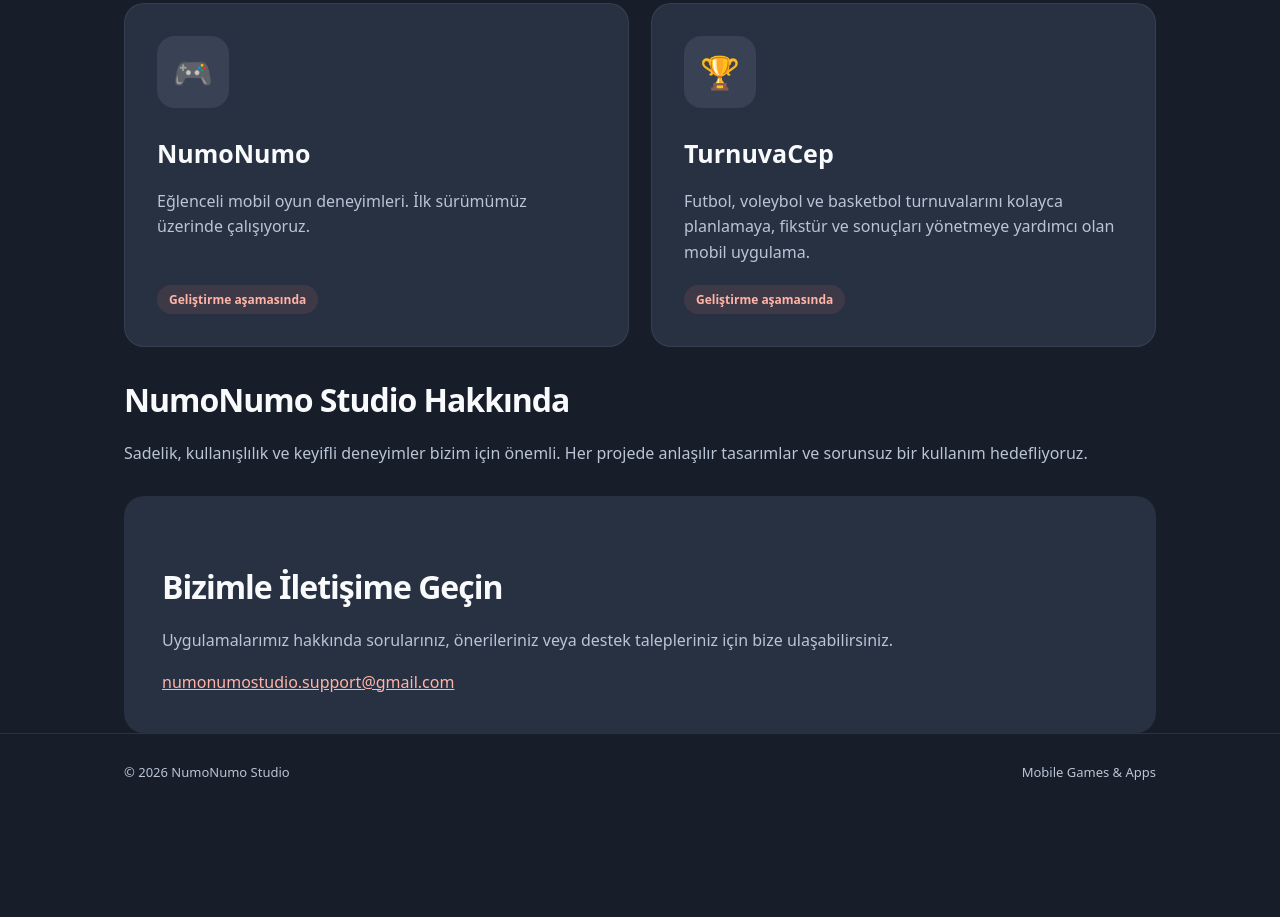
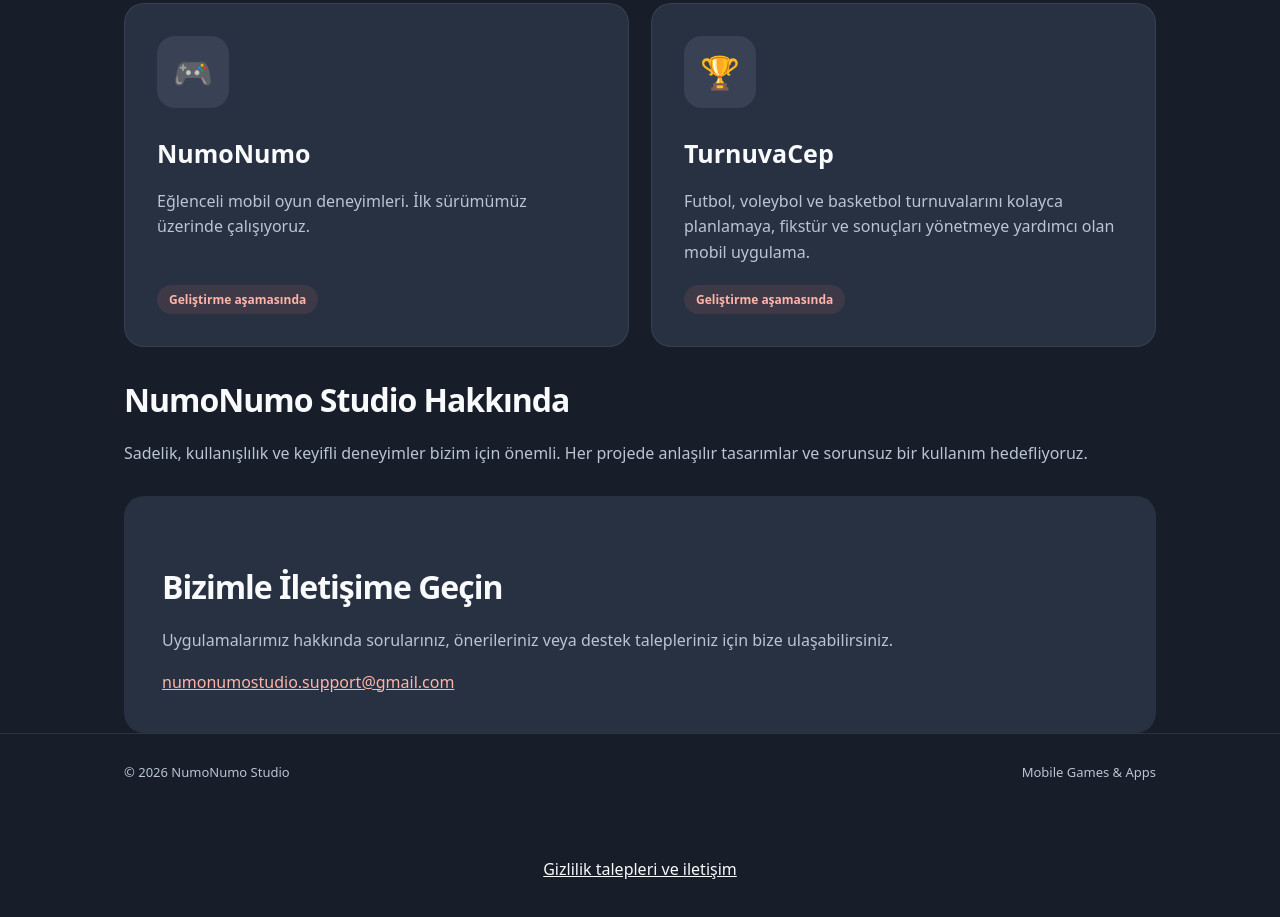
Before and after one commit to NumoNumoStudio/numonumostudio.github.io, a plain HTML site: page index.html in a window 1280 px wide. Shown: the part 820-1737 px from the top of the page. Before the commit the page ends 1641 px from the top, so only its background shows below. Drawn offline with Linux system fonts and the light colour scheme.

Commit message:
Update index.html

```diff
--- a/index.html
+++ b/index.html
@@ -328,5 +328,10 @@
       <span>Mobile Games & Apps</span>
     </div>
   </footer>
+  <p style="text-align:center; padding:20px;">
+  <a href="/gizlilik-basvurusu.html">
+    Gizlilik talepleri ve iletişim
+  </a>
+</p>
 </body>
 </html>
```
